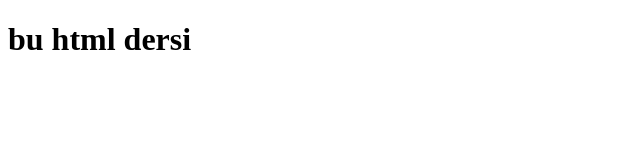
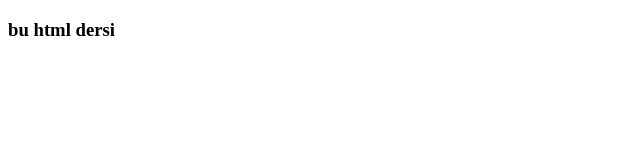
Before and after one commit to aysegulozdem/test, a plain HTML site: page index.html in a window 1280 px wide. Shown: the whole page, without its empty margins (0-640 px from the left). Drawn offline with Linux system fonts and the light colour scheme.

Commit message:
Readme dosyasına parağraf ekledim.Html sayfasındaki başlık değişti.

```diff
--- a/index.html
+++ b/index.html
@@ -7,8 +7,10 @@
     </title>
 </head>
 <body>
-<h1>bu html dersi
+<h3
 
-</h1>
+>bu html dersi
+
+</h3>
 </body>
 </html>
```
Also changed, not shown: 1 other file.
